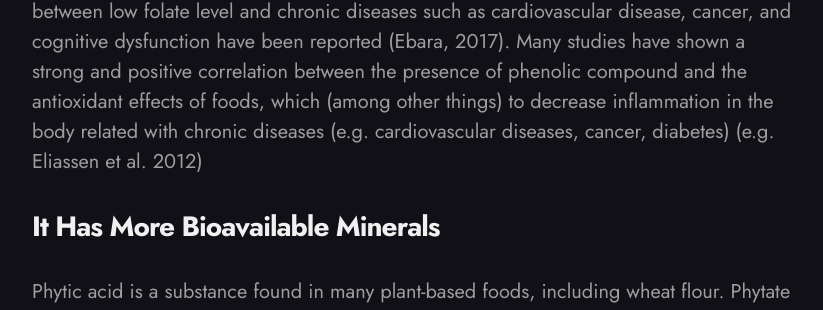
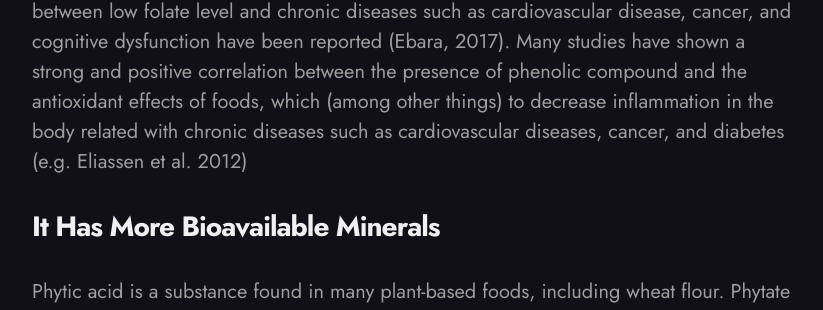
Before and after one commit to craigmbooth/sourdough-website, a Jekyll site: the page built from _posts/2023-10-17-is-sourdough-better-for-you-than-other-breads.md, in a window 1280 px wide and 900 px high, scrolled down 2351 px. Shown: the part 383-693 px from the top of the window, without its empty margins (228-1051 px from the left). Built offline with Jekyll 4.4.1, drawn with Linux system fonts in a browser that asks for light colours; nearby versions of some CDN libraries; some of the changed text lies outside the part shown.

Commit message:
Grammar fix

```diff
--- a/_posts/2023-10-17-is-sourdough-better-for-you-than-other-breads.md
+++ b/_posts/2023-10-17-is-sourdough-better-for-you-than-other-breads.md
@@ -29,7 +29,7 @@ This is demonstrated in in the following image, which shows the measurement of t
 ![Measurement of the GI of a bread sample.  The two lines in this chart show the increase in blood sugar over time after ingesting glucose (yellow-brown line) and sourdough bread (blue line).  The blood sugar spike for sourdough is approximately 41% the size of that for glucose, indicating that the sourdough has a GI of 41.  This is a significantly lower GI than for a standard wheat bread.]({{site.baseurl}}/images/posts/health/fig_gi.png)
 
 ## It Increases Available Bioactive Compounds
-Fermenting with sourdough improves the bioavailability (Katina et al., 2005), in particular, the addition of a sourdough fermentation phase more than doubled the availability of folates and phenolic compounds, and B-complex vitamins relative to yeasted bread.  Folate intake is necessary for several processes in the body, and associations between low folate level and chronic diseases such as cardiovascular disease, cancer, and cognitive dysfunction have been reported (Ebara, 2017). Many studies have shown a strong and positive correlation between the presence of phenolic compound and the antioxidant effects of foods, which (among other things) to decrease inflammation in the body related with chronic diseases (e.g. cardiovascular diseases, cancer, diabetes) (e.g. Eliassen et al. 2012)
+Fermenting with sourdough improves the bioavailability (Katina et al., 2005), in particular, the addition of a sourdough fermentation phase more than doubled the availability of folates and phenolic compounds, and B-complex vitamins relative to yeasted bread.  Folate intake is necessary for several processes in the body, and associations between low folate level and chronic diseases such as cardiovascular disease, cancer, and cognitive dysfunction have been reported (Ebara, 2017). Many studies have shown a strong and positive correlation between the presence of phenolic compound and the antioxidant effects of foods, which (among other things) to decrease inflammation in the body related with chronic diseases such as cardiovascular diseases, cancer, and diabetes (e.g. Eliassen et al. 2012)
 
 ## It Has More Bioavailable Minerals
 Phytic acid is a substance found in many plant-based foods, including wheat flour. Phytate is present in an amount of around 3 mg/g in refined flour, and 8.5 mg/g in whole wheat flour (Febles et al., 2002).
```
